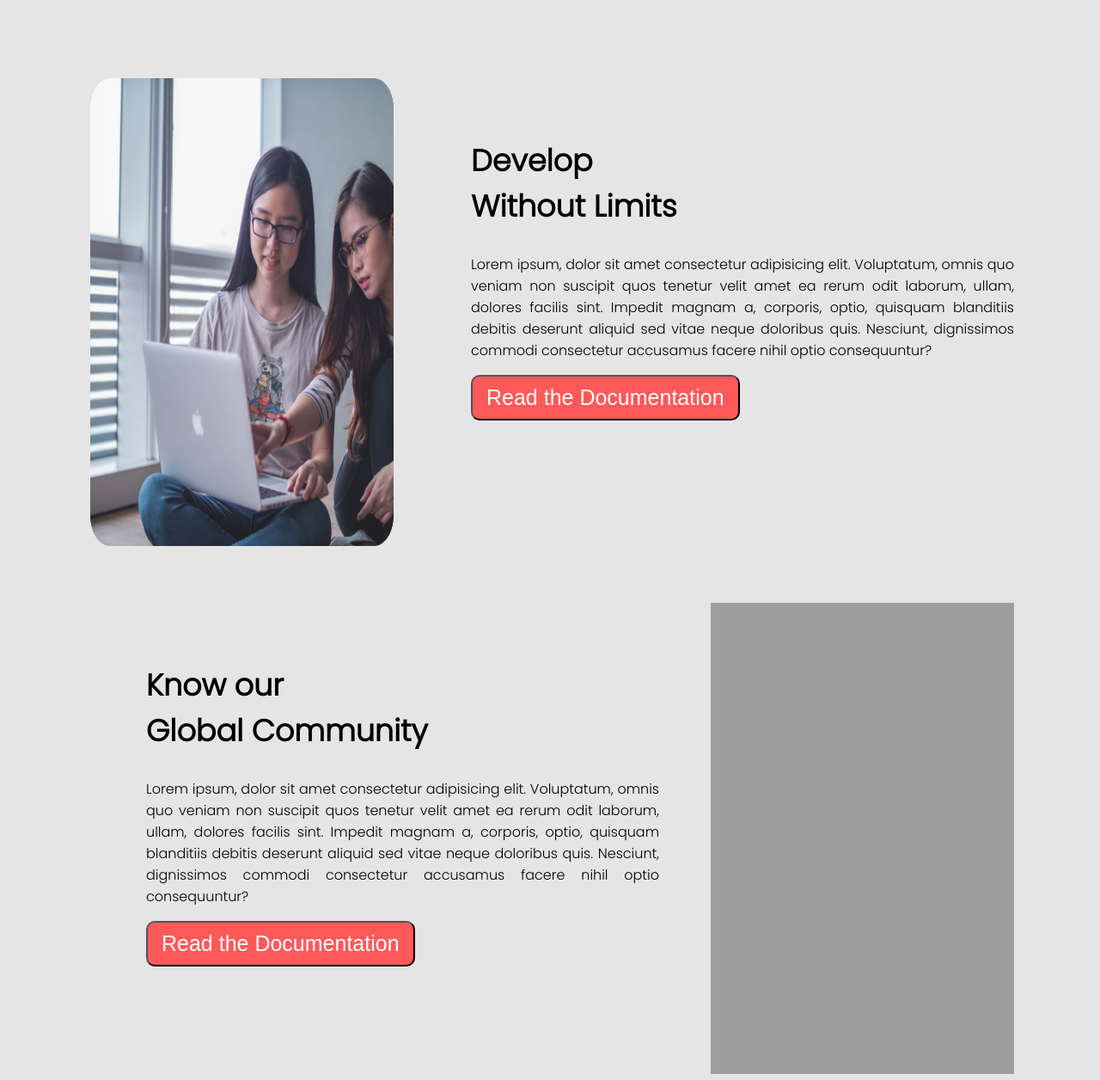
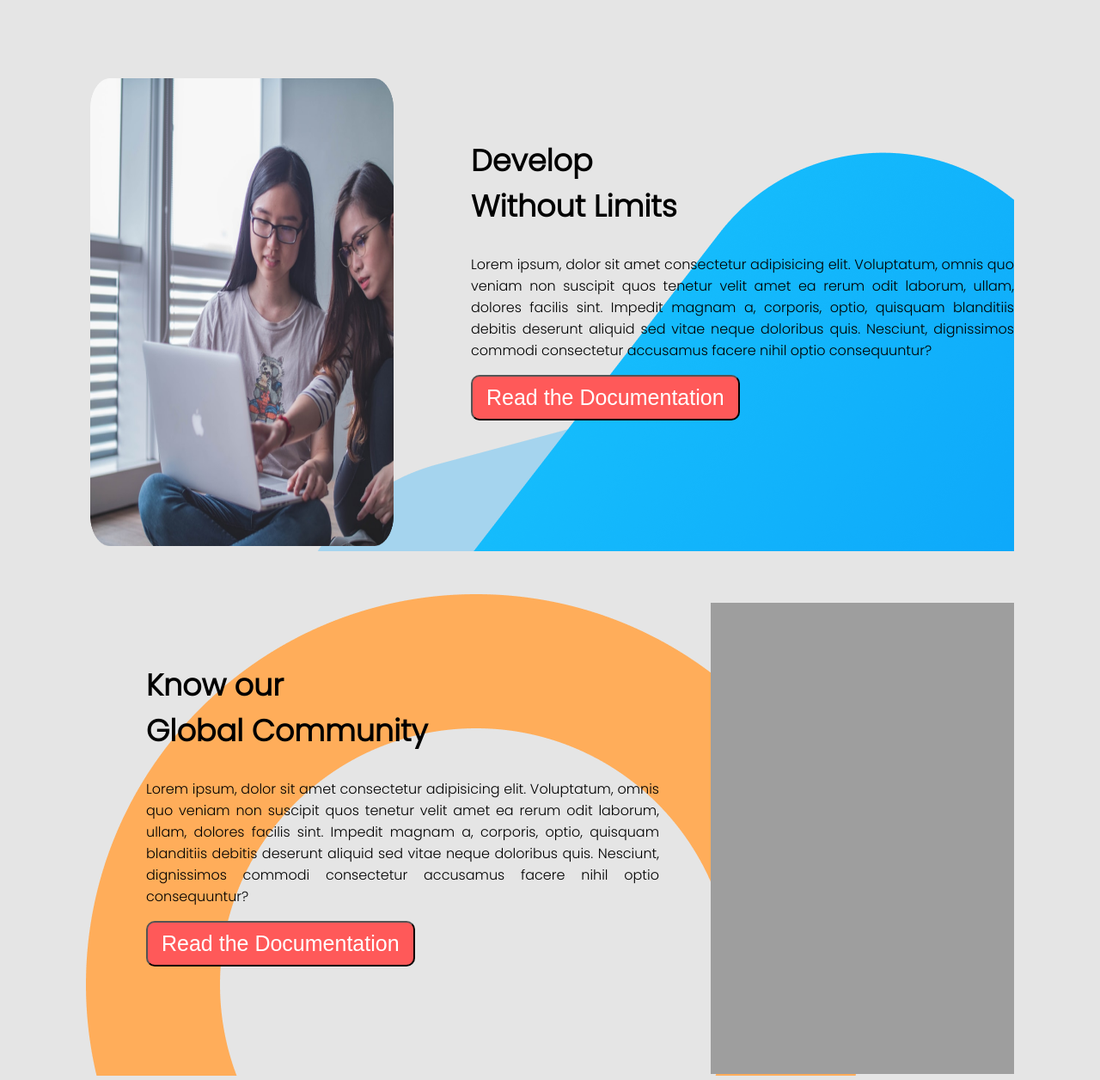
Before and after one commit to deb-rabbi/assignment-01, a plain HTML site: page index.html in a window 1280 px wide. Shown: the part 1244-2500 px from the top of the page at 86% size. Drawn offline with Linux system fonts and the light colour scheme; the site is published under a folder, as on GitHub Pages, so addresses that start at the root find nothing; a web font is replaced by a local one.

Commit message:
hello dj

```diff
--- a/style.css
+++ b/style.css
@@ -158,7 +158,7 @@ a{
 
 
 .container-03{
-   background-image: url(/shapes/shape-6.png);
+   background-image: url(shape-6.png);
    background-repeat: no-repeat;
    display: flex;
    margin-top: 50px;
@@ -214,7 +214,7 @@ a{
 }
 .container-04{
    display: flex;
-   background-image: url(/shapes/shape-1.png);
+   background-image: url(shape-1.png);
    background-repeat: no-repeat;
    margin-top: 50px;
    width: 100%;
@@ -232,7 +232,7 @@ a{
    color: orange;
 }
 .container-05{
-   background-image: url(/shapes/shape-3.png);
+   background-image: url(shape-3.png);
    background-repeat: no-repeat;
    display: flex;
    align-items: center;
```
Also changed, not shown: shape-1.png (renamed from shapes/shape-1.png), shape-3.png (renamed from shapes/shape-3.png), shape-6.png (renamed from shapes/shape-6.png).
